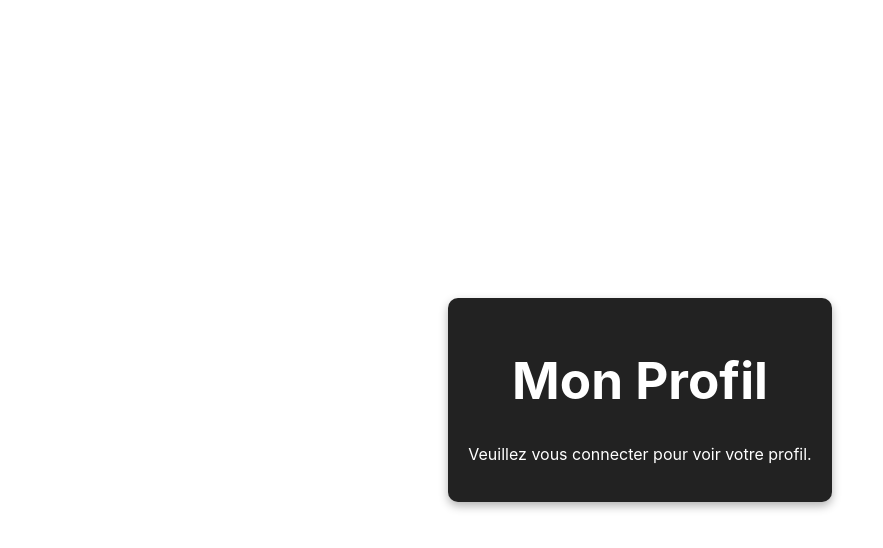
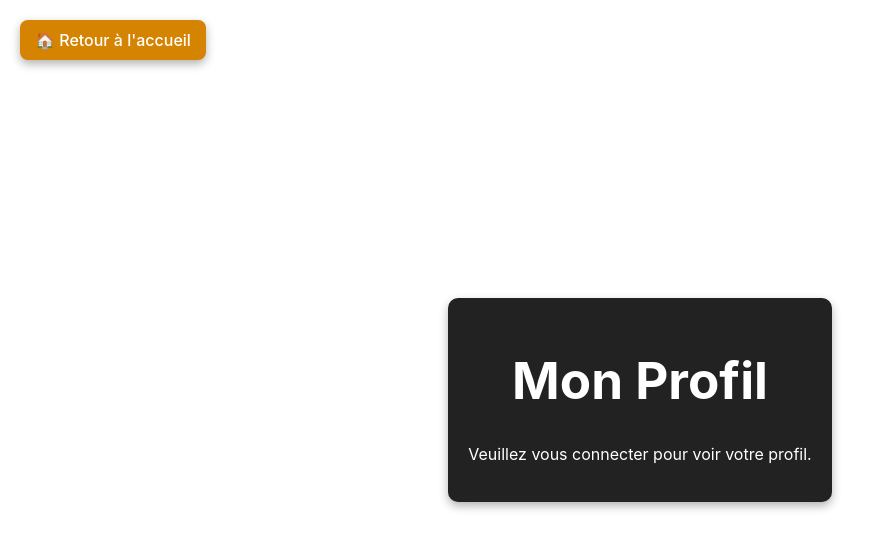
Before and after one commit to Xxwdsdfs/waze-orientation, a Vue app in the folder frontend/: page /profil in a window 1280 px wide. Shown: the top 548 px of the page, without its empty margins (0-883 px from the left). Built offline with nearby package versions, Linux system fonts and the light colour scheme.

Commit message:
latest version profile

```diff
--- a/frontend/src/components/Profil.vue
+++ b/frontend/src/components/Profil.vue
@@ -1,5 +1,7 @@
 <template>
     <div class="profile-container">
+         <!-- 🔙 Bouton Retour -->
+    <button @click="goToHome" class="back-button">🏠 Retour à l'accueil</button>
       <h1>Mon Profil</h1>
 
       <div v-if="user">
@@ -78,6 +80,7 @@
   <script>
   import { ref, onMounted } from "vue";
   import { supabase } from "../supabase";
+  import { useRouter } from "vue-router";
 
   export default {
     setup() {
@@ -85,6 +88,12 @@
       const likedCards = ref([]);
       const errorMessage = ref("");
       const selectedCard = ref(null);
+      const router = useRouter(); // 🔄 Utilisation du routeur Vue
+
+    // 🔙 Fonction pour revenir à l'accueil
+    const goToHome = () => {
+    router.push("/");
+    };
 
       // Vérifier l'authentification et charger les likes
       onMounted(async () => {
@@ -170,6 +179,7 @@
         selectedCard,
         toggleDetails,
         cleanFormations,
+        goToHome,
       };
     },
   };
@@ -437,7 +447,7 @@
   text-align: left;
   color: white;
   max-width: 60%; /* 🔥 Pour équilibrer avec l'image */
-  margin-top: 15%;
+  margin-top: 1%;
 }
 .popup-title {
   position: absolute;
@@ -447,6 +457,24 @@
   font-weight: bold;
   color: white;
 }
+.back-button {
+  position: absolute;
+  top: 20px;
+  left: 20px;
+  background: #d48400;
+  color: white;
+  border: none;
+  padding: 10px 15px;
+  border-radius: 8px;
+  cursor: pointer;
+  font-size: 1em;
+  box-shadow: 0px 4px 10px rgba(0, 0, 0, 0.3);
+  transition: background 0.3s ease-in-out;
+}
+
+.back-button:hover {
+  background: #0056b3;
+}
 
 
   </style>
```
